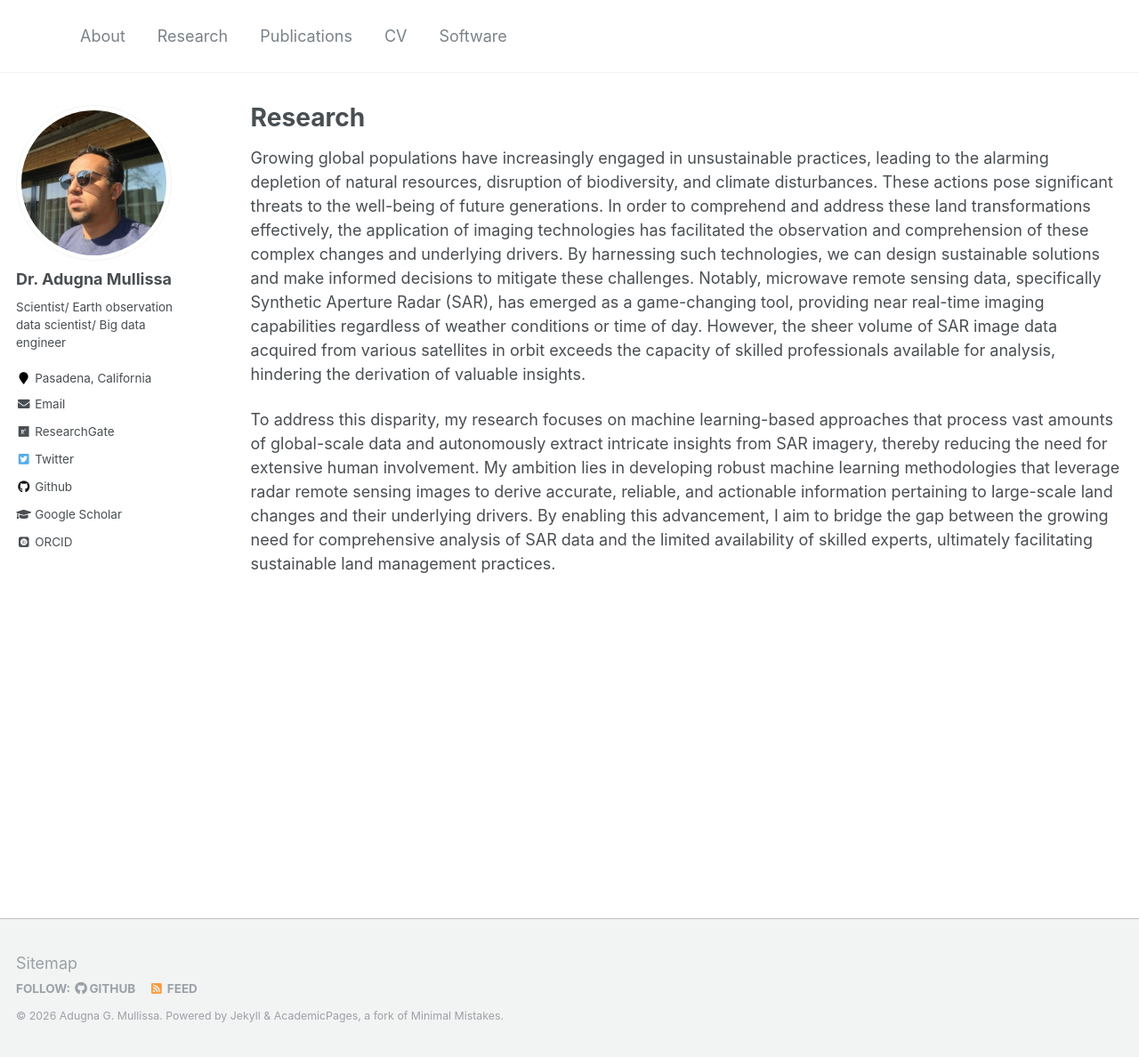
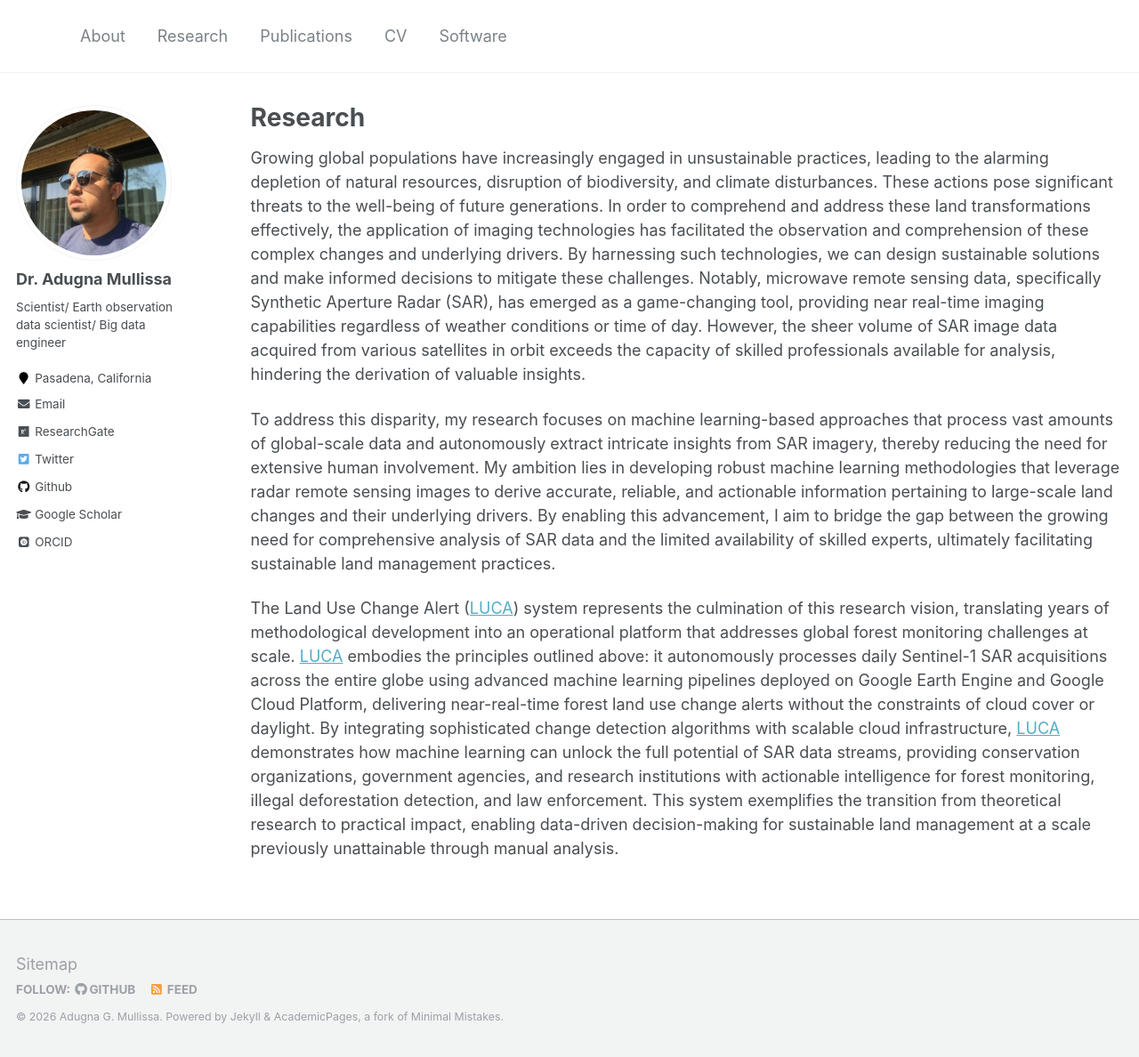
Before and after one commit to adugnag/adugnag.github.io, a Jekyll site: the page built from _pages/research.md, in a window 1280 px wide and 1188 px high. Shown: the whole window at 89% size. Built offline with Jekyll 4.4.1, drawn with Linux system fonts in a browser that asks for light colours; some web fonts are replaced.

Commit message:
Enhance research overview and introduce LUCA system
Expanded on the research focus and introduced the LUCA system as a practical application of machine learning for SAR data analysis.

```diff
--- a/_pages/research.md
+++ b/_pages/research.md
@@ -9,3 +9,5 @@ header:
 Growing global populations have increasingly engaged in unsustainable practices, leading to the alarming depletion of natural resources, disruption of biodiversity, and climate disturbances. These actions pose significant threats to the well-being of future generations. In order to comprehend and address these land transformations effectively, the application of imaging technologies has facilitated the observation and comprehension of these complex changes and underlying drivers. By harnessing such technologies, we can design sustainable solutions and make informed decisions to mitigate these challenges. Notably, microwave remote sensing data, specifically Synthetic Aperture Radar (SAR), has emerged as a game-changing tool, providing near real-time imaging capabilities regardless of weather conditions or time of day. However, the sheer volume of SAR image data acquired from various satellites in orbit exceeds the capacity of skilled professionals available for analysis, hindering the derivation of valuable insights.
 
 To address this disparity, my research focuses on machine learning-based approaches that process vast amounts of global-scale data and autonomously extract intricate insights from SAR imagery, thereby reducing the need for extensive human involvement. My ambition lies in developing robust machine learning methodologies that leverage radar remote sensing images to derive accurate, reliable, and actionable information pertaining to large-scale land changes and their underlying drivers. By enabling this advancement, I aim to bridge the gap between the growing need for comprehensive analysis of SAR data and the limited availability of skilled experts, ultimately facilitating sustainable land management practices.
+
+The Land Use Change Alert ([LUCA](https://ctrees.org/luca)) system represents the culmination of this research vision, translating years of methodological development into an operational platform that addresses global forest monitoring challenges at scale. [LUCA](https://ctrees.org/luca) embodies the principles outlined above: it autonomously processes daily Sentinel-1 SAR acquisitions across the entire globe using advanced machine learning pipelines deployed on Google Earth Engine and Google Cloud Platform, delivering near-real-time forest land use change alerts without the constraints of cloud cover or daylight. By integrating sophisticated change detection algorithms with scalable cloud infrastructure, [LUCA](https://ctrees.org/luca) demonstrates how machine learning can unlock the full potential of SAR data streams, providing conservation organizations, government agencies, and research institutions with actionable intelligence for forest monitoring, illegal deforestation detection, and law enforcement. This system exemplifies the transition from theoretical research to practical impact, enabling data-driven decision-making for sustainable land management at a scale previously unattainable through manual analysis.
```
